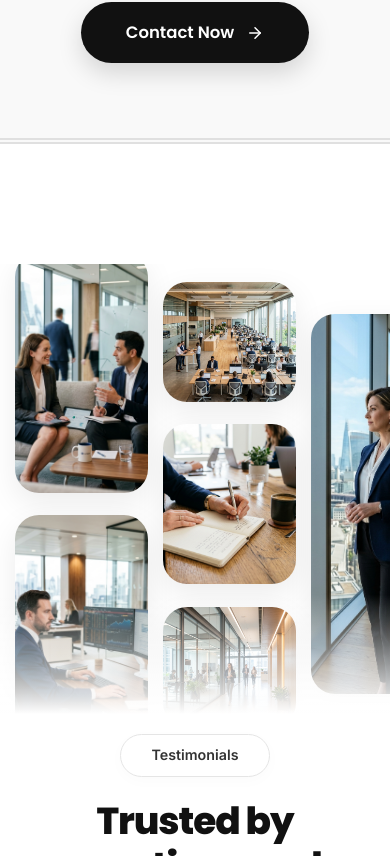
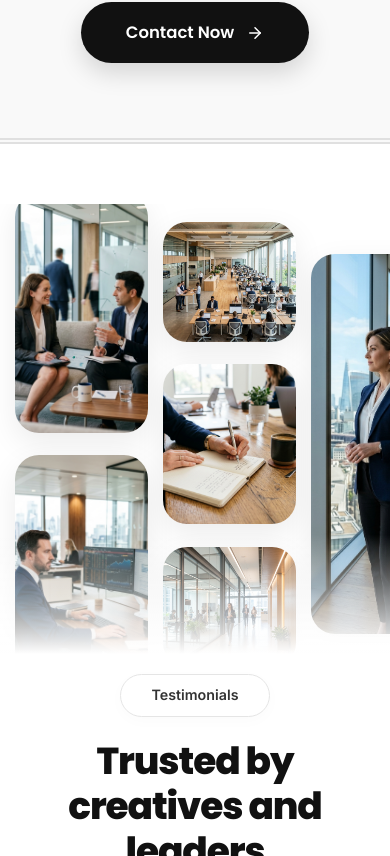
Before and after one commit to guru177/elaura, a React (Vite) app: page / in a window 390 px wide. Shown: the part 5148-6004 px from the top of the page. Built offline with nearby package versions, Linux system fonts and the light colour scheme.

Commit message:
responsive update

```diff
--- a/src/components/home/TestimonialsSection.css
+++ b/src/components/home/TestimonialsSection.css
@@ -203,6 +203,10 @@
 }
 
 @media (max-width: 768px) {
+  .testimonials-section {
+    padding: 4rem 0;
+  }
+
   .testimonials__gallery-wrapper {
     height: 450px;
     padding-top: 2rem;
--- a/src/components/home/TestimonialsSection.jsx
+++ b/src/components/home/TestimonialsSection.jsx
@@ -150,7 +150,7 @@ const TestimonialsSection = () => {
           className="testimonials__header"
           initial="hidden"
           whileInView="visible"
-          viewport={{ once: true, amount: 0.5 }}
+          viewport={{ once: true, amount: 0.1 }}
           variants={fadeUp}
         >
           <span className="testimonials__badge">Testimonials</span>
```
